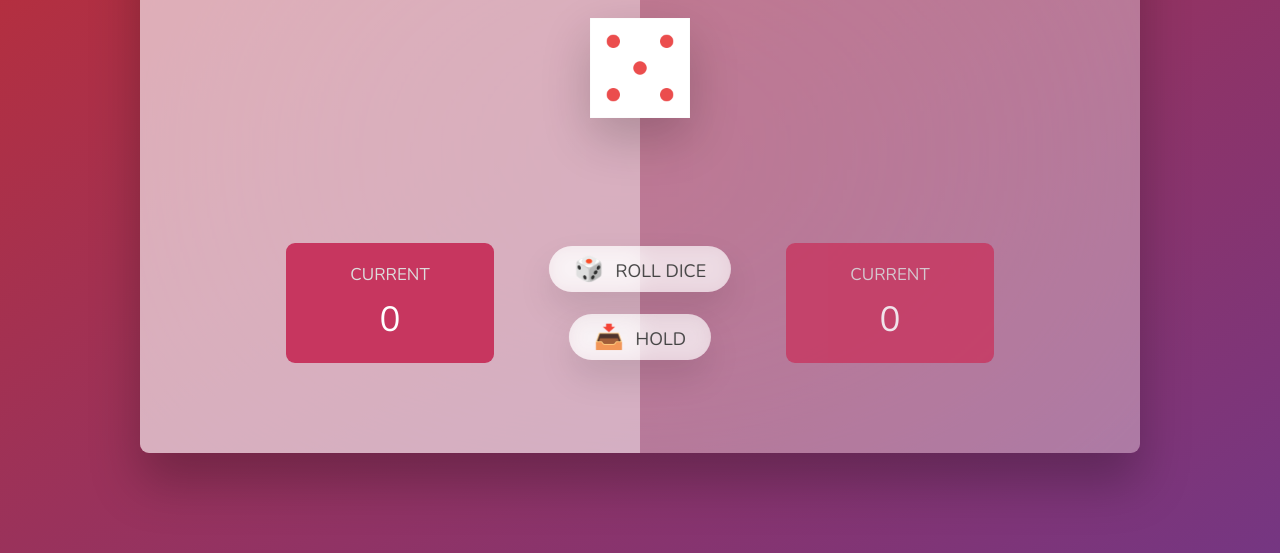
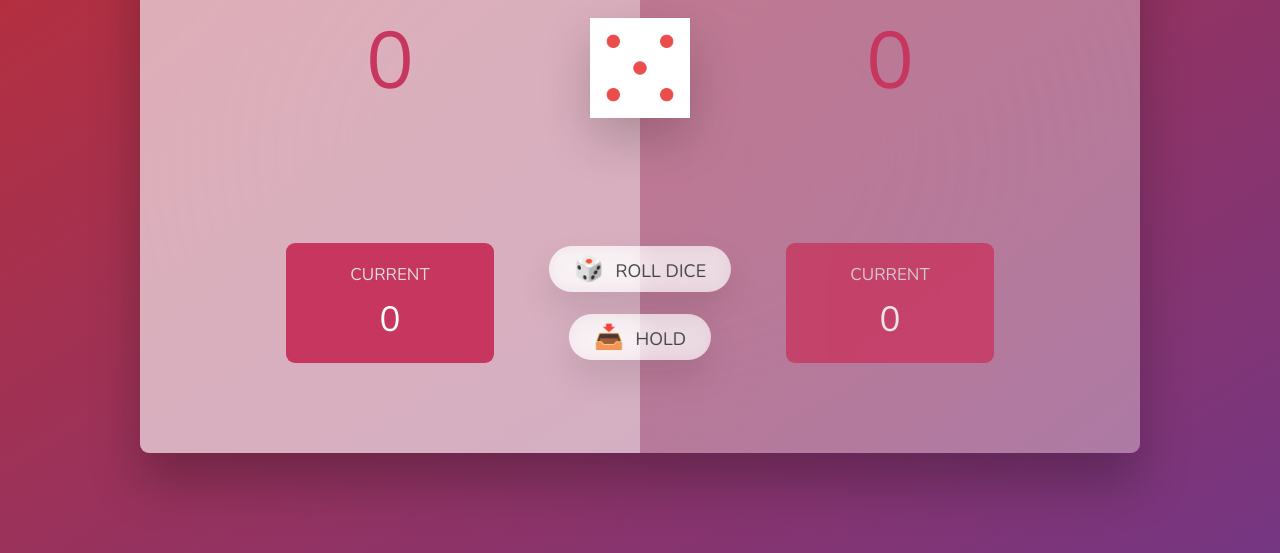
Before and after one commit to LucasRossatto/Jogo-GuessMyNumber, a plain HTML site: page index.html in a window 1280 px wide. Both pictures are taken after a click on the button "🔄 NEW GAME". Shown: the part 247-800 px from the top of the page. Drawn offline with nearby package versions, Linux system fonts and the light colour scheme.

Commit message:
1.2 feat new game
- add new game btn function

```diff
--- a/index.html
+++ b/index.html
@@ -11,7 +11,7 @@
     <main>
       <section class="player player--0 player--active">
         <h2 class="name" id="name--0">Player 1</h2>
-        <p class="score" id="score--0"></p>
+        <p class="score" id="score--0">0</p>
         <div class="current">
           <p class="current-label">Current</p>
           <p class="current-score" id="current--0">0</p>
@@ -19,7 +19,7 @@
       </section>
       <section class="player player--1">
         <h2 class="name" id="name--1">Player 2</h2>
-        <p class="score" id="score--1"></p>
+        <p class="score" id="score--1">0</p>
         <div class="current">
           <p class="current-label">Current</p>
           <p class="current-score" id="current--1">0</p>
@@ -27,7 +27,7 @@
       </section>
 
       <img src="dice-5.png" alt="Playing dice" class="dice" id="ImagemDado"/>
-      <button class="btn btn--new">🔄 New game</button>
+      <button class="btn btn--new" id="NewGameBtn">🔄 New game</button>
       <button class="btn btn--roll" id="RollDice">🎲 Roll dice</button>
       <button class="btn btn--hold" id="HoldPoints">📥 Hold</button>
     </main>
--- a/script.js
+++ b/script.js
@@ -9,6 +9,7 @@ const DiceImage = document.getElementById("ImagemDado");
 const HoldBtn = document.getElementById("HoldPoints");
 const ScoreTotal0 = document.getElementById("score--0");
 const ScoreTotal1 = document.getElementById("score--1");
+const newGame = document.getElementById("NewGameBtn");
 
 const roll = document.getElementById("RollDice");
 const hold = document.getElementById("HoldPoints");
@@ -52,3 +53,13 @@ HoldBtn.addEventListener("click", function () {
   }
   proximoJogador();
 });
+
+newGame.addEventListener("click", function() {
+  scores = [0, 0];
+  JogadorAtivo = 0;
+  currentScore = 0;
+  ScoreAtual0.textContent = currentScore;
+  ScoreAtual1.textContent = currentScore;
+  ScoreTotal0.textContent = scores[0];
+  ScoreTotal1.textContent = scores[1];
+})
```
